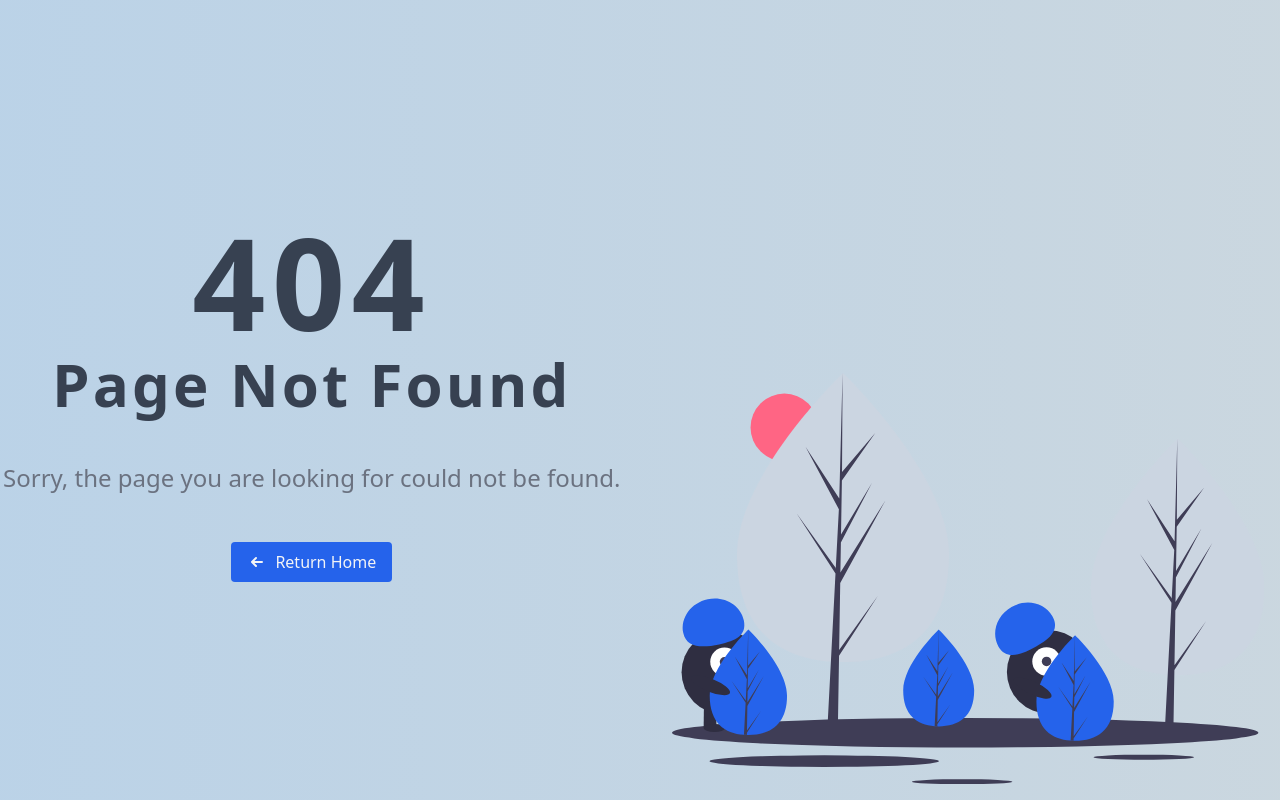
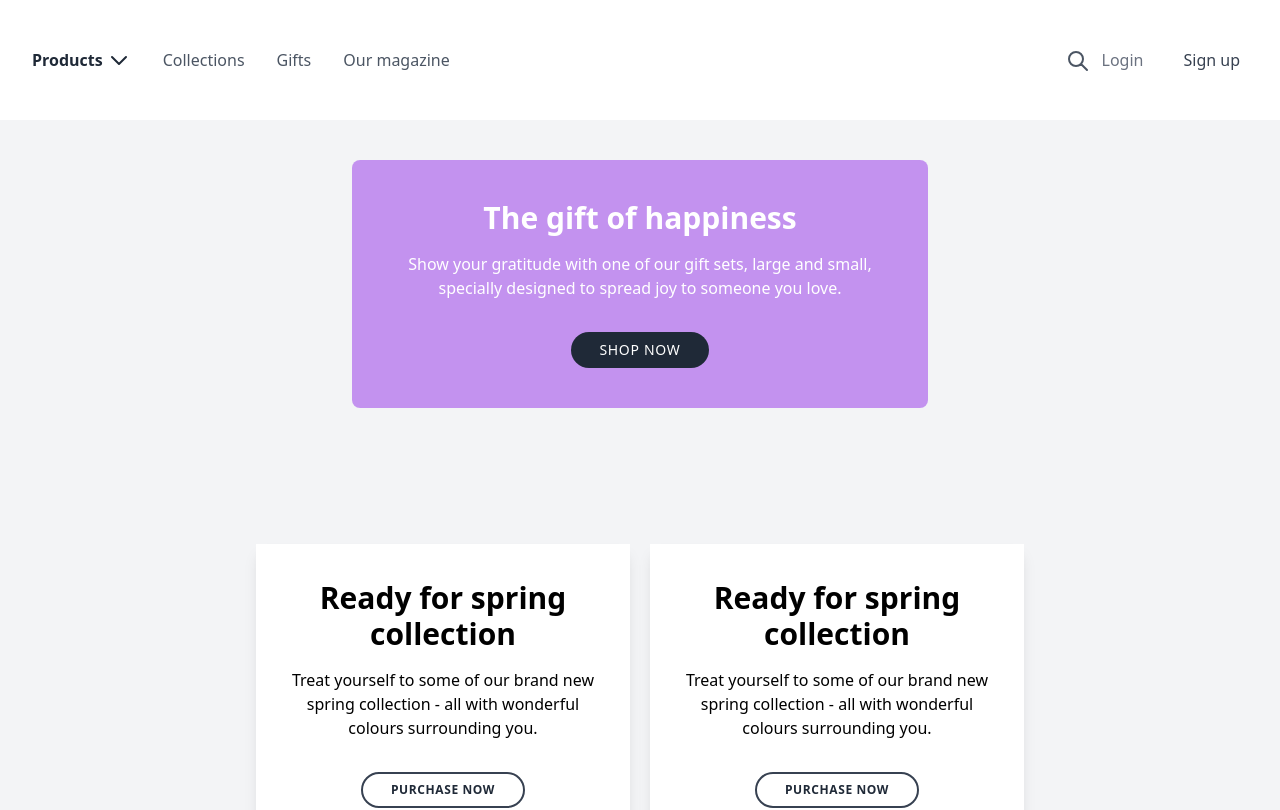
Before and after one commit to MarouaneSaoud/public, a React (Create React App) app: page /Store in a window 1280 px wide. Before the commit this address had no page. Shown: the top 810 px of the page. Built offline with nearby package versions, Linux system fonts and the light colour scheme.

Commit message:
landing page commit

```diff
--- a/src/App.js
+++ b/src/App.js
@@ -9,6 +9,7 @@ import Category from './pages/Category';
 import Book from './pages/Book'
 import BookDetail from './pages/BookDetail'
 import "react-toastify/dist/ReactToastify.css";
+import StoreLandingPage from "./pages/StoreLandingPage";
 
 
 export default function App() {
@@ -22,7 +23,7 @@ export default function App() {
         <Route exact path="/category" element={<Category />} />
         <Route exact path="/book" element={<Book />} />
         <Route exact path="/bookDetail/:id" element={<BookDetail />} />
-
+        <Route exact path="/Store" element={< StoreLandingPage />} />
         <Route exact path="/" element={<LandingPage/>} />
         <Route exact path="*" element={<Page404 />} />
 
--- /dev/null
+++ b/src/pages/StoreLandingPage.jsx
@@ -0,0 +1,102 @@
+import React from "react";
+import { Link } from "react-router-dom";
+
+
+export default function StoreLandingPage() {
+    return (
+
+        <>
+
+            <div class="bg-gray-100 font-sans leading-normal tracking-normal">
+
+                <nav class="flex items-center justify-between flex-wrap bg-white px-6 py-8 w-full z-10 top-0">
+                    <div class="flex items-start md:items-center flex-shrink-0 text-white mr-6 flex-col sm:flex-row">
+                        <a class="text-gray-800 no-underline font-bold" href="#">
+                            <span class="text-md sm:pl-2 flex items-center"> Products <svg class="w-6 h-6 ml-1" fill="none" stroke="currentColor" viewBox="0 0 24 24" xmlns="http://www.w3.org/2000/svg"><path stroke-linecap="round" stroke-linejoin="round" stroke-width="2" d="M19 9l-7 7-7-7"></path></svg> </span>
+                        </a>
+                        <Link
+                            to="/Book"
+                            class="text-gray-600 no-underline"
+                        >
+                            <span class="text-md sm:pl-8 flex items-center"> Collections </span>
+                        </Link>
+
+                        <Link
+                            to="/Category"
+                            class="text-gray-600 no-underline"
+                        >
+                            <span class="text-md sm:px-8 flex items-center"> Gifts </span>
+                        </Link>
+                        <Link
+                            to="/Store"
+                            class="text-gray-600 no-underline"
+                        >
+                            <span class="text-md flex items-center pb-2 md:pb-0"> Our magazine </span>
+                        </Link>
+
+
+                    </div>
+
+                    <div class="block md:hidden">
+                        <button id="nav-toggle" class="flex items-center px-3 py-2 border rounded text-gray-500 border-gray-600 ">
+                            <svg class="fill-current h-3 w-3" viewBox="0 0 20 20" xmlns="http://www.w3.org/2000/svg"><title>Menu</title><path d="M0 3h20v2H0V3zm0 6h20v2H0V9zm0 6h20v2H0v-2z" /></svg>
+                        </button>
+                    </div>
+
+                    <div class="w-full flex-grow border-t-2 border-gray-200 md:border-t-0  md:items-center md:w-auto hidden md:block pt-2 md:pt-0" id="nav-content">
+                        <ul class="list-reset md:flex justify-end flex-1 items-center">
+                            <li class="mr-3">
+                                <a class="inline-block text-gray-600 no-underline" href="#"><svg class="w-6 h-6 md:mt-2" fill="none" stroke="currentColor" viewBox="0 0 24 24" xmlns="http://www.w3.org/2000/svg"><path stroke-linecap="round" stroke-linejoin="round" stroke-width="2" d="M21 21l-6-6m2-5a7 7 0 11-14 0 7 7 0 0114 0z"></path></svg></a>
+                            </li>
+
+                            <Link
+                                to="/login"
+                                class="inline-block py-1 md:py-4 text-gray-500 hover:text-gray-600 mr-6"
+                            >
+                                Login
+                            </Link>
+                            <Link
+                                to="/register"
+                                class="inline-block py-2 px-4 text-gray-700 bg-white hover:bg-gray-100 rounded-lg"
+                            >
+                                Sign up
+                            </Link>
+                        </ul>
+                    </div>
+                </nav>
+
+                <div class="hero-bg flex items-center justify-center text-center">
+                    <div class="bg-purple-600 bg-opacity-50 w-50 text-white rounded-md w-100 m-5 p-5 sm:m-10 sm:p-10 md:max-w-xl lg:rounded-lg">
+                        <h1 class="font-bold text-xl mb-2 md:mb-4 md:text-3xl">The gift of happiness</h1>
+                        <p>Show your gratitude with one of our gift sets, large and small, specially designed to spread joy to someone you love.</p>
+                        <button type="button" class="bg-gray-800 text-white uppercase py-2 px-7 mt-5 rounded-full inline-block sm:mt-8 text-sm tracking-wider">shop now</button>
+                    </div>
+
+                </div>
+
+
+                <div class="mx-5 my-16 md:my-24 sm:grid grid-cols-2 gap-5 justify-items-center md:max-w-3xl md:mx-auto md:mt-24 md:mb-24">
+                    <div class="text-center bg-white shadow-lg md:max-w-sm">
+                        <div class="px-7 py-9">
+                            <h2 class="font-bold text-lg mb-2 md:mb-4 md:text-3xl">Ready for spring collection</h2>
+                            <p>Treat yourself to some of our brand new spring collection - all with wonderful colours surrounding you.</p>
+                            <button type="button" class="bg-transparent border-gray-700 border-2 text-gray-800 font-bold uppercase py-2 px-7 mt-7 rounded-full inline-block sm:mt-8 text-xs tracking-wider hover:bg-gray-700 hover:text-white">purchase now</button>
+                        </div>
+
+                        <img src="https://images.unsplash.com/photo-1514861997808-4789788dded2?ixid=MXwxMjA3fDB8MHxwaG90by1wYWdlfHx8fGVufDB8fHw%3D&ixlib=rb-1.2.1&auto=format&fit=crop&w=1050&q=80" alt="Spring collection" class="h-56 object-cover w-full md:h-64" />
+                    </div>
+
+                    <div class="text-center bg-white shadow-lg md:max-w-sm">
+                        <div class="px-7 py-9">
+                            <h2 class="font-bold text-lg mb-2 md:mb-4 md:text-3xl">Ready for spring collection</h2>
+                            <p>Treat yourself to some of our brand new spring collection - all with wonderful colours surrounding you.</p>
+                            <button type="button" class="bg-transparent border-gray-700 border-2 text-gray-800 font-bold uppercase py-2 px-7 mt-7 rounded-full inline-block sm:mt-8 text-xs tracking-wider hover:bg-gray-700 hover:text-white">purchase now</button>
+                        </div>
+
+                        <img src="https://images.unsplash.com/photo-1558769132-cb1aea458c5e?ixid=MXwxMjA3fDB8MHxwaG90by1wYWdlfHx8fGVufDB8fHw%3D&ixlib=rb-1.2.1&auto=format&fit=crop&w=967&q=80" alt="Spring collection" class="h-56 object-cover w-full md:h-64" />
+                    </div>
+                </div>
+            </div>
+        </>
+    );
+}
```
